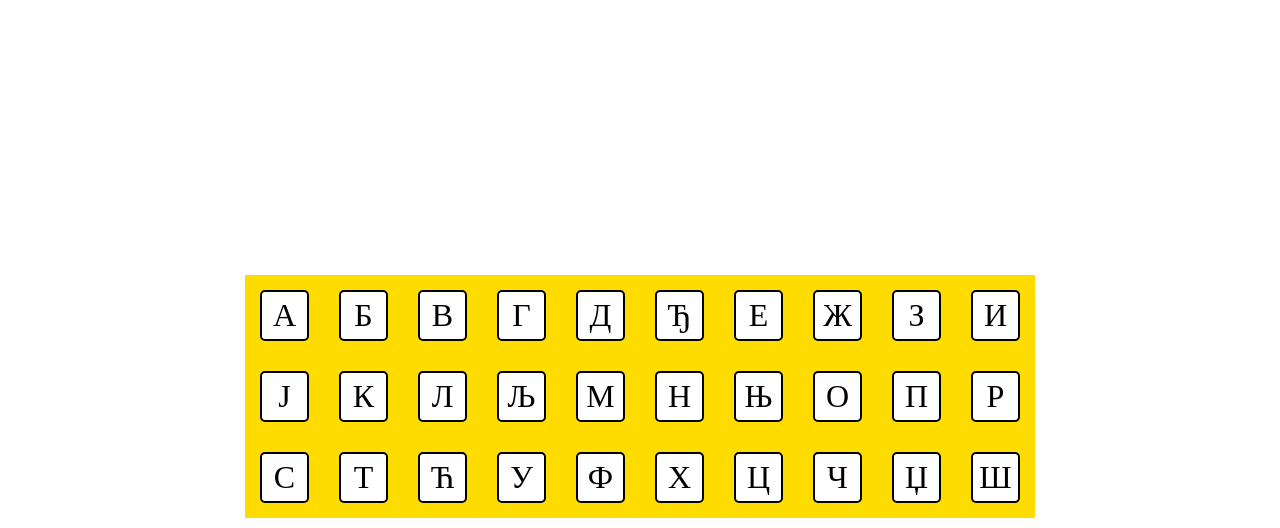
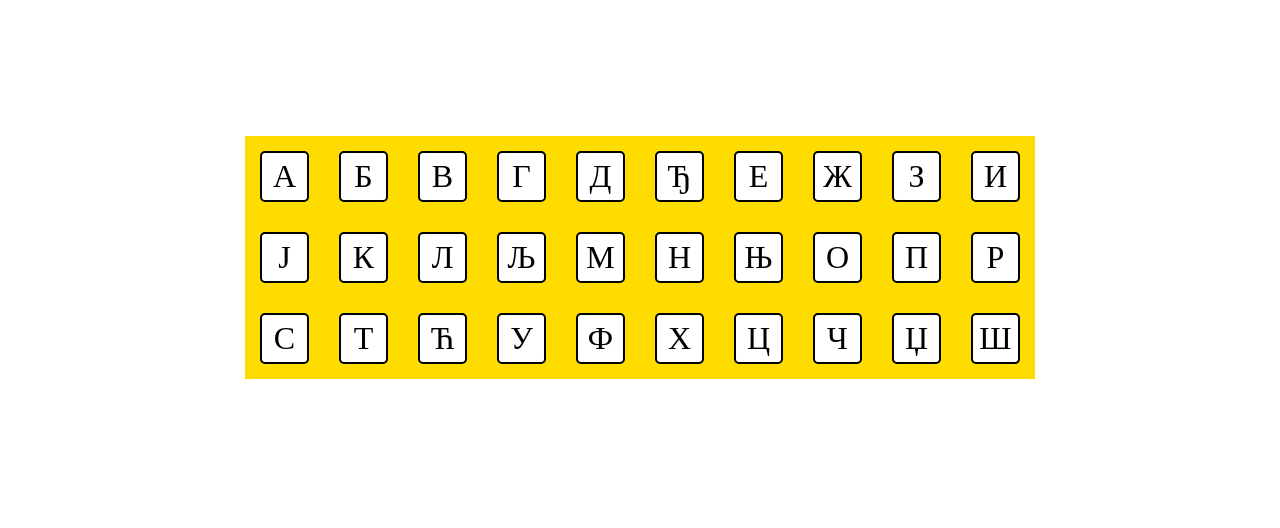
Before and after one commit to bhodzic/learning-letters, a plain HTML site: page index.html in a window 1280 px wide. Shown: the part 272-800 px from the top of the page. Drawn offline with nearby package versions, Linux system fonts and the light colour scheme.

Commit message:
fix for letter keyboard position

```diff
--- a/main.css
+++ b/main.css
@@ -60,7 +60,7 @@ body {
 }
 
 .letters-wrapper {
-    align-self: end;
+    align-self: center;
     display: grid;
     grid-template-columns: repeat(10, auto);
     align-content: center;
```
